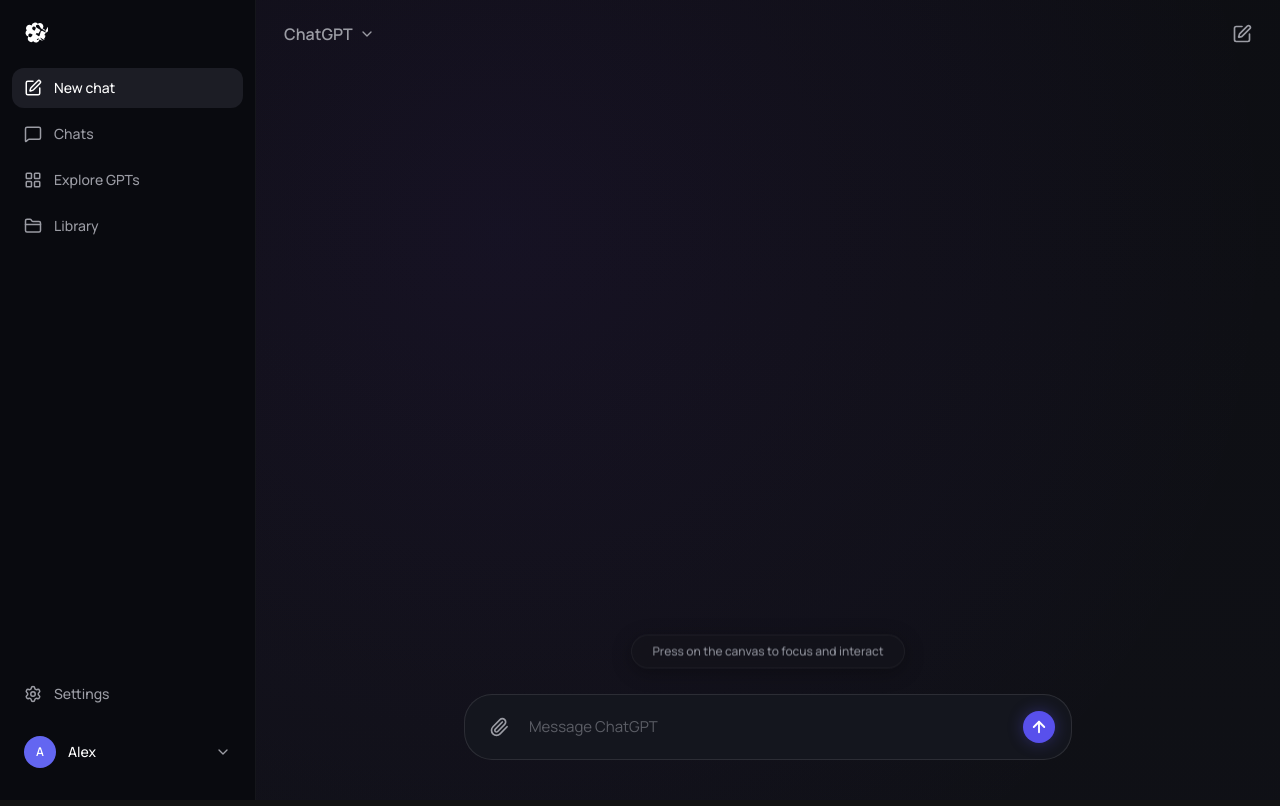
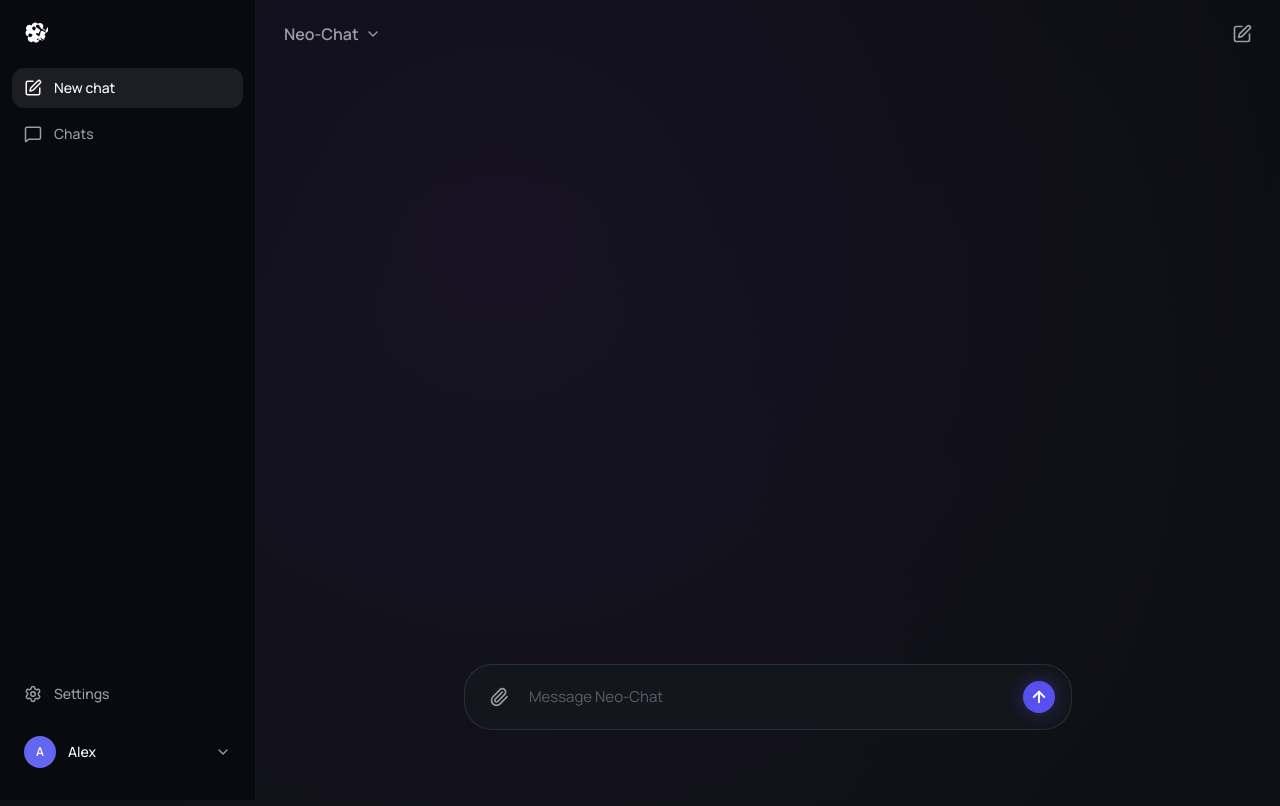
Before and after one commit to zoro1324/Neo-Chat, a React (Vite) app in the folder frontend/: page / in a window 1280 px wide. Shown: the top 806 px of the page. Built offline with nearby package versions, Linux system fonts and the light colour scheme.

Commit message:
feat: update placeholder text in ChatInput, modify layout in LandingView, and adjust dimensions in SplineHero; rename ChatGPT to Neo-Chat in Home

```diff
--- a/frontend/src/components/ChatInput.tsx
+++ b/frontend/src/components/ChatInput.tsx
@@ -18,7 +18,7 @@
   onChange,
   onSend,
   disabled,
-  placeholder = "Message ChatGPT",
+  placeholder = "Message Neo-Chat",
   layoutId,
   isLanding = false,
 }: ChatInputProps) => {
--- a/frontend/src/components/LandingView.tsx
+++ b/frontend/src/components/LandingView.tsx
@@ -1,4 +1,4 @@
-import { motion, useReducedMotion } from "motion/react";
+import { motion } from "motion/react";
 import { ChatInput } from "./ChatInput";
 import { SplineHero } from "./SplineHero";
 
@@ -17,21 +17,20 @@
   onSend,
   isSending,
 }: LandingViewProps) => {
-  const reduceMotion = useReducedMotion();
 
   return (
     <motion.section
       layout
       layoutId="main-panel"
-      className="mx-auto flex w-full max-w-2xl flex-1 flex-col items-center justify-end px-6 pb-6 pt-4"
+      className="mx-auto flex w-full max-w-2xl flex-1 flex-col items-center justify-center px-6 pb-20 pt-4"
       initial={{ opacity: 0, y: 16 }}
       animate={{ opacity: 1, y: 0 }}
       exit={{ opacity: 0, y: -10 }}
       transition={{ duration: 0.8, ease: "easeOut" }}
     >
-      {/* Tightly-packed Robot + Pill group placed directly above the input */}
+      {/* Robot component placed directly above the input */}
       <motion.div
-        className="mb-6 flex flex-col items-center gap-4"
+        className="mb-4 flex flex-col items-center"
         initial={{ opacity: 0, scale: 0.98 }}
         animate={{ opacity: 1, scale: 1 }}
         transition={{ duration: 0.9, ease: "easeOut" }}
@@ -42,14 +41,6 @@
           transition={{ duration: 0.7, ease: "easeInOut" }}
         >
           <SplineHero scene={scene} />
-        </motion.div>
-
-        <motion.div
-          className="rounded-full border border-white/5 bg-[#14151c]/60 px-5 py-2 text-xs font-medium text-[#8c8e98] shadow-[0_4px_20px_rgba(0,0,0,0.3)] backdrop-blur-md"
-          animate={reduceMotion ? { y: 0 } : { y: [0, -4, 0] }}
-          transition={{ duration: 4.5, repeat: Infinity, ease: "easeInOut" }}
-        >
-          Press on the canvas to focus and interact
         </motion.div>
       </motion.div>
 
--- a/frontend/src/components/Sidebar.tsx
+++ b/frontend/src/components/Sidebar.tsx
@@ -2,8 +2,6 @@
 import {
   SquarePen,
   MessageSquare,
-  LayoutGrid,
-  FolderClosed,
   Settings,
   ChevronDown,
   X,
@@ -17,8 +15,6 @@
   const navItems = [
     { label: "New chat", icon: SquarePen, active: true, onClick: onNewChat },
     { label: "Chats", icon: MessageSquare },
-    { label: "Explore GPTs", icon: LayoutGrid },
-    { label: "Library", icon: FolderClosed },
   ];
 
   return (
--- a/frontend/src/components/SplineHero.tsx
+++ b/frontend/src/components/SplineHero.tsx
@@ -63,7 +63,7 @@
 
   return (
     <motion.div
-      className="relative mx-auto h-[380px] w-[min(480px,85vw)] rounded-[40px] overflow-hidden"
+      className="relative mx-auto h-[540px] w-[min(680px,95vw)] rounded-[40px] overflow-hidden"
       animate={
         reduceMotion
           ? { y: 0 }
--- a/frontend/src/pages/Home.tsx
+++ b/frontend/src/pages/Home.tsx
@@ -67,12 +67,12 @@
                 <Menu className="h-5 w-5" />
               </button>
 
-              {/* ChatGPT Selector */}
+              {/* Neo-Chat Selector */}
               <button
                 type="button"
                 className="flex items-center gap-1.5 rounded-lg px-2 py-1 text-base font-semibold text-[#9b9ca4] transition hover:bg-white/5 hover:text-white"
               >
-                <span>ChatGPT</span>
+                <span>Neo-Chat</span>
                 <ChevronDown className="h-4 w-4 shrink-0 text-[#9b9ca4]" />
               </button>
             </div>
```
